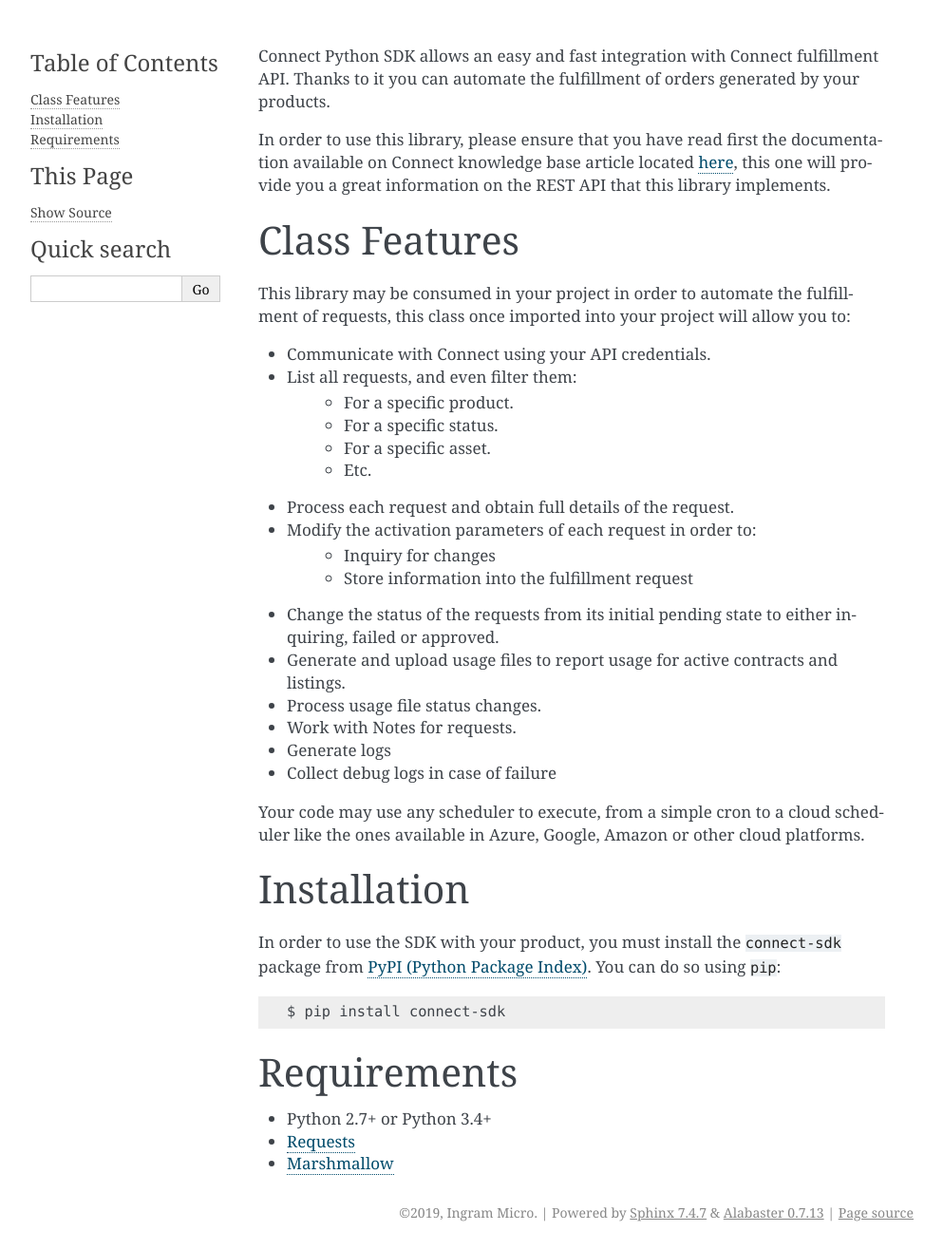
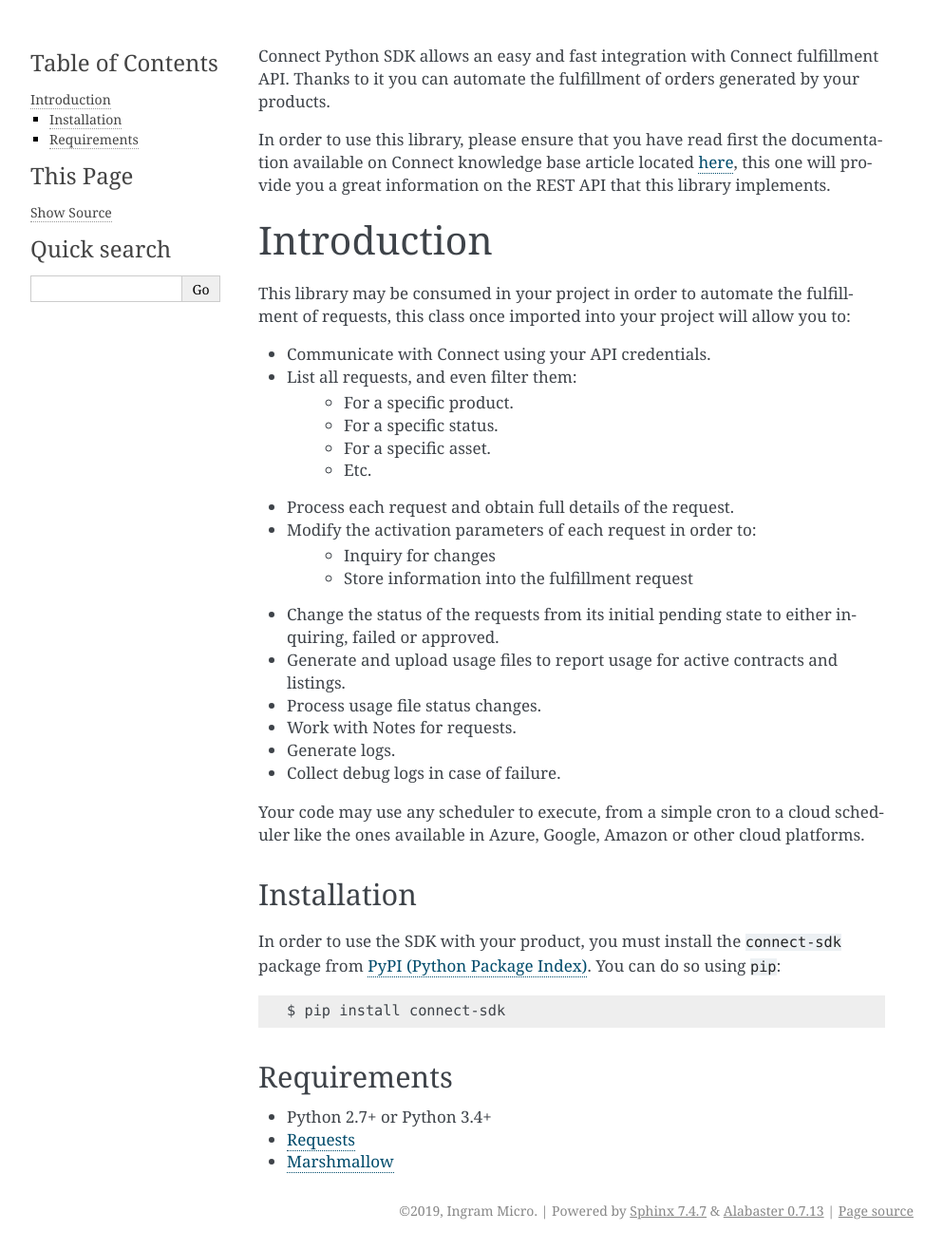
Before and after one commit to cloudblue/connect-python-sdk, a Sphinx documentation site: the page built from docs/intro.rst, in a window 1280 px wide. Shown: the whole page at 95% size, without its empty margins (148-1141 px from the left). Built offline with Sphinx 7.4.7, drawn with Linux system fonts in a browser that asks for light colours.

Commit message:
Document structure updated

```diff
--- a/docs/conf.py
+++ b/docs/conf.py
@@ -19,7 +19,7 @@ sys.path.insert(0, os.path.abspath('..'))
 
 # -- Project information -----------------------------------------------------
 
-project = u'connect'
+project = u'Connect SDK'
 copyright = u'2019, Ingram Micro'
 author = u'Ingram Micro'
 
--- a/docs/intro.rst
+++ b/docs/intro.rst
@@ -2,8 +2,8 @@ Connect Python SDK allows an easy and fast integration with Connect fulfillment
 
 In order to use this library, please ensure that you have read first the documentation available on Connect knowledge base article located `here <http://help.vendor.connect.cloud.im/support/solutions/articles/43000030735-fulfillment-management-module>`_, this one will provide you a great information on the REST API that this library implements.
 
-Class Features
-==============
+Introduction
+============
 
 This library may be consumed in your project in order to automate the fulfillment of requests, this class once imported into your project will allow you to:
 
@@ -21,20 +21,20 @@ This library may be consumed in your project in order to automate the fulfillmen
 - Generate and upload usage files to report usage for active contracts and listings.
 - Process usage file status changes.
 - Work with Notes for requests.
-- Generate logs
-- Collect debug logs in case of failure
+- Generate logs.
+- Collect debug logs in case of failure.
 
 Your code may use any scheduler to execute, from a simple cron to a cloud scheduler like the ones available in Azure, Google, Amazon or other cloud platforms.
 
 Installation
-============
+^^^^^^^^^^^^
 
 In order to use the SDK with your product, you must install the ``connect-sdk`` package from `PyPI (Python Package Index) <https://pypi.org/project/connect-sdk/>`_. You can do so using ``pip``: ::
 
     $ pip install connect-sdk
 
 Requirements
-============
+^^^^^^^^^^^^
 
 * Python 2.7+ or Python 3.4+
 * `Requests <https://pypi.org/project/requests/>`_
```
